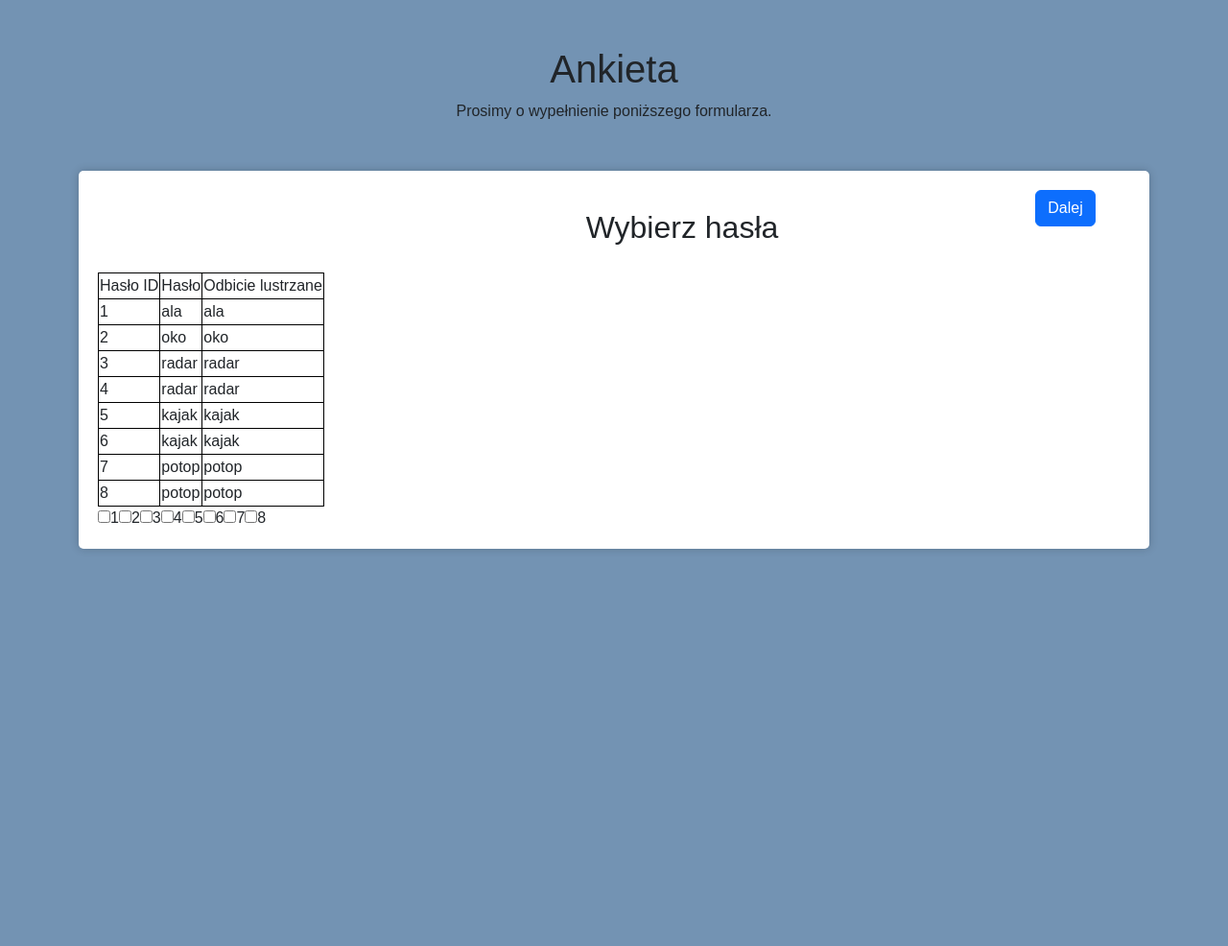
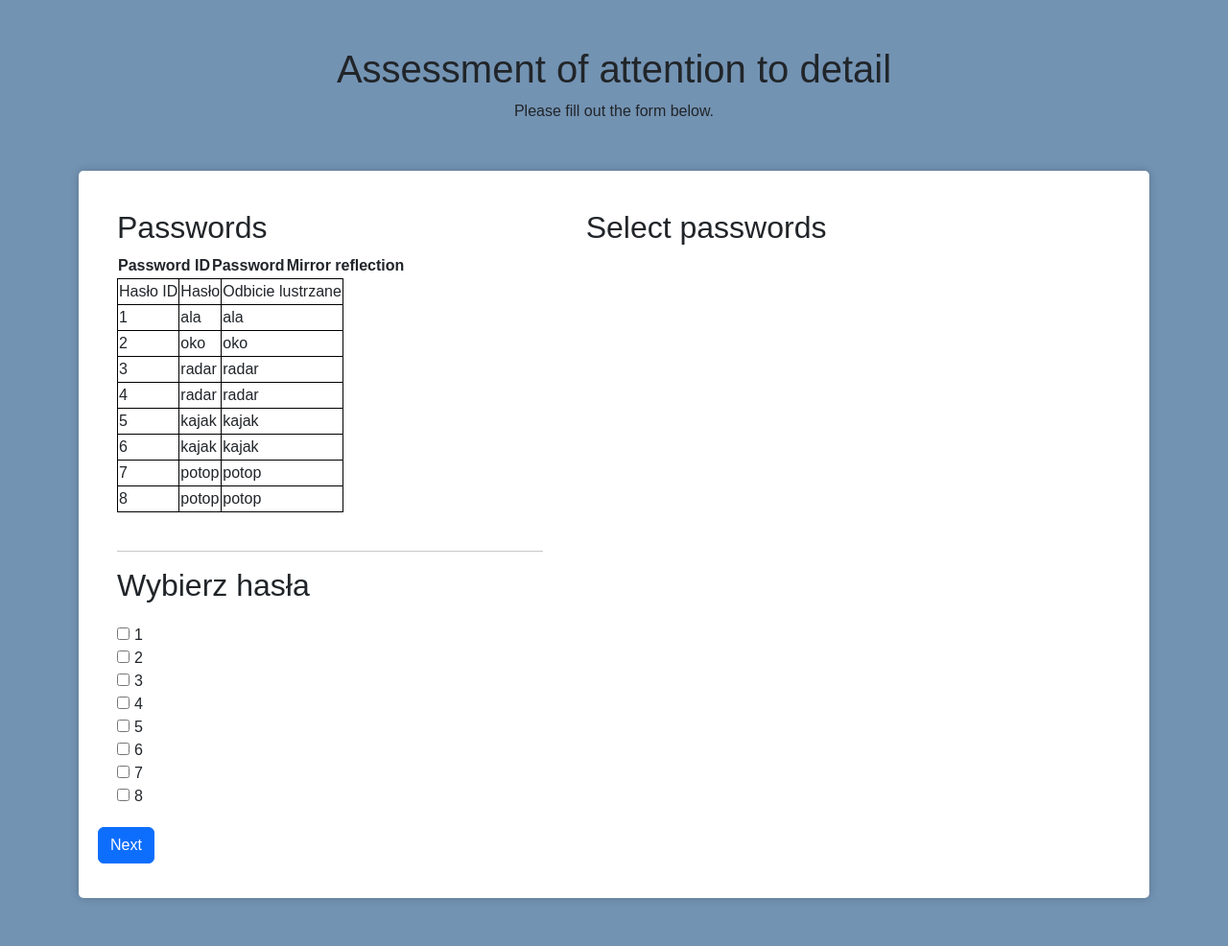
Before and after one commit to ArkadiuszKarbowski/assessment-of-attention-to-detail, a Flask app: page /page8 in a window 1280 px wide. Shown: the whole page at 96% size. Before the commit the page ends 574 px from the top, so only its background shows below. Run offline with Flask 3, Linux system fonts and the light colour scheme; lists and menus that the app fills with data are empty; some libraries are stand-ins or nearby versions.

Commit message:
changes in ex3

```diff
--- a/static/js/zad3.js
+++ b/static/js/zad3.js
@@ -28,17 +28,24 @@ for (let i = 0; i < hasla.length; i++) {
 
 // Tworzenie listy checkboxów
 const checkboxy = document.createElement('div');
+checkboxy.style.marginTop = '20px'; // dodanie odstępu między checkboxami a tabelą
 for (let i = 0; i < hasla.length; i++) {
 const checkbox = document.createElement('input');
 checkbox.type = 'checkbox';
 checkbox.value = (i + 1).toString();
+checkbox.style.marginRight = '5px'; // dodanie odstępu między checkboxem a jego etykietą
 const label = document.createElement('label');
 label.innerText = (i + 1).toString();
 checkboxy.appendChild(checkbox);
 checkboxy.appendChild(label);
+checkboxy.appendChild(document.createElement('br')); // dodanie przejścia do nowej linii po każdym checkboxie
 }
 
 // Dodanie tabeli i listy checkboxów do dokumentu
 const formContainer = document.getElementById('form-container');
-formContainer.appendChild(tabela);
-formContainer.appendChild(checkboxy);
+const leftColumn = document.getElementById('left');
+leftColumn.appendChild(tabela);
+leftColumn.appendChild(document.createElement('br')); // dodanie przejścia do nowej linii między tabelą a listą checkboxów
+leftColumn.appendChild(document.createElement('hr')); // dodanie poziomej linii oddzielającej tabelę od listy checkboxów
+leftColumn.appendChild(document.createElement('h2')).innerText = 'Wybierz hasła'; // dodanie nagłówka nad listą checkboxów
+leftColumn.appendChild(checkboxy);
--- a/templates/zad3.html
+++ b/templates/zad3.html
@@ -1,7 +1,7 @@
 <!DOCTYPE html>
 <html>
 <head>
-	<title>Assesment of attention to detail</title>
+	<title>Assessment of attention to detail</title>
 	<meta charset="UTF-8">
 	<meta name="viewport" content="width=device-width, initial-scale=1.0">
 	<!-- Bootstrap CSS -->
@@ -31,31 +31,37 @@
 <body>
 	<div class="container mt-5">
 		<div class="text-center">
-			<h1>Ankieta</h1>
-			<p>Prosimy o wypełnienie poniższego formularza.</p>
+			<h1>Assessment of attention to detail</h1>
+			<p>Please fill out the form below.</p>
 		</div>
 		<form id="form-container">
 			<div class="column" id="left">
+				<h2>Passwords</h2>
 				<table id="hasla-table">
 					<thead>
 						<tr>
+							<th>Password ID</th>
+							<th>Password</th>
+							<th>Mirror reflection</th>
 						</tr>
 					</thead>
 					<tbody>
-							<!-- tablica zostanie wygenerowana dynamicznie przez JavaScript -->
+						<!-- table will be generated dynamically by JavaScript -->
 					</tbody>
 				</table>
 			</div>
-      <div class="column" id="left">
-					<h2>Wybierz hasła</h2>
+			<div class="column" id="right">
+				<h2>Select passwords</h2>
 				<div id="checkboxy">
-						<!-- lista zostanie wygenerowana dynamicznie przez JavaScript -->
+					<!-- list will be generated dynamically by JavaScript -->
 				</div>
 			</div>
-			<button class="btn btn-primary mb-3" type="button" onclick='window.location.href = "/page8"'>Dalej</button>
+			<div style="clear:both;"></div>
+			<button class="btn btn-primary mb-3" type="button" onclick='window.location.href = "/page8"'>Next</button>
 		</form>
 	</div>
 
+	<!-- Bootstrap JS -->
 	<script src="https://cdn.jsdelivr.net/npm/bootstrap@5.3.0-alpha3/dist/js/bootstrap.min.js" integrity="sha384-Y4oOpwW3duJdCWv5ly8SCFYWqFDsfob/3GkgExXKV4idmbt98QcxXYs9UoXAB7BZ" crossorigin="anonymous"></script>
 	<script src="static/js/zad3.js"></script>
 </body>
```
Lines whose indentation alone changed are shown as unchanged.
